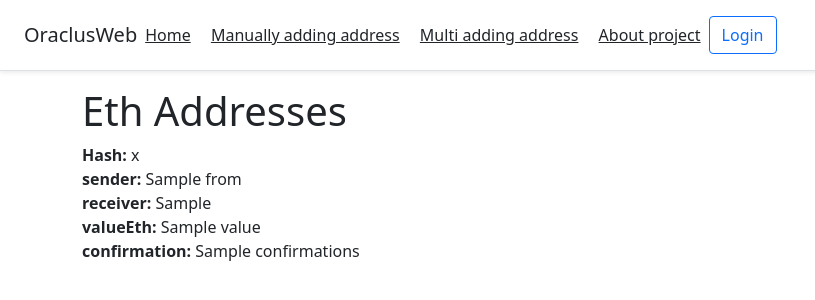
After one commit to Kamilovkz/oraclusWeb, a Django app: page /ethapi in a window 1280 px wide. The commit adds this page. Shown: the top 300 px of the page, without its empty margins (0-815 px from the left). Run offline with Django 4.2, Linux system fonts and the light colour scheme; a database or web service that is not in the repository returns one stand-in record (values such as "Sample title"); data that the repository does not hold is empty.

Commit message:
version 1.1

```diff
--- a/main/templates/main/base.html
+++ b/main/templates/main/base.html
@@ -14,6 +14,7 @@
         <nav class="my-2 my-md-0 mr-md-3">
           <a class="p-2 text-dark" href="{% url 'home' %}">Home</a>
           <a class="p-2 text-dark" href="{% url 'create' %}">Manually adding address</a>
+          <a class="p-2 text-dark" href="{% url 'ethapi' %}">Multi adding address</a>
           <a class="p-2 text-dark" href="{% url 'about' %}">About project</a>
         </nav>
         <a class="btn btn-outline-primary" href="#">Login</a>
--- /dev/null
+++ b/main/templates/main/ethapi.html
@@ -0,0 +1,14 @@
+{% extends 'main/base.html' %}
+
+{% block title %}
+Eth API
+{% endblock %}
+
+{% block content %}
+<h1>Eth Addresses</h1>
+    <b>Hash:</b> {{ info.hash }}<br>
+    <b>sender:</b> {{ info.sender}}<br>
+    <b>receiver:</b> {{ info.receiver }}<br>
+    <b>valueEth:</b> {{ info.valueEth }}<br>
+    <b>confirmation:</b> {{ info.confirmation }}<br>
+{% endblock %}
--- a/main/urls.py
+++ b/main/urls.py
@@ -4,5 +4,6 @@ from . import views
 urlpatterns = [
     path('', views.index, name='home'),
     path('about-project', views.about, name='about'),
-    path('create', views.create, name='create')
+    path('create', views.create, name='create'),
+    path('ethapi', views.api, name='ethapi')
 ]
--- a/main/views.py
+++ b/main/views.py
@@ -1,6 +1,7 @@
 from django.shortcuts import render, redirect
 from .models import Task
 from .forms import TaskForm
+import requests
 
 # Create your views here.
 def index(request):
@@ -27,3 +28,23 @@ def create(request):
         'error': error
     }
     return render(request, 'main/create.html', context)
+
+def api(request):
+    keyApi = 'AXJCAMW4DHQ3K7V3W2TZ2ZMGJ6QSVDU2F6'
+    url = 'https://api.etherscan.io/api?module=account&action=txlist&address={}&startblock=0&endblock=99999999&page=1&offset=10&sort=asc&apikey=' + keyApi
+    targetAddress = '0x0dbd5ad2BdA52655eA3837657a98De322DBa90f6'
+    res = requests.get(url.format(targetAddress)).json()
+
+
+    target_address = {
+        'hash': res["result"][0]["hash"],
+        'sender': res["result"][0]["from"],
+        'receiver': res["result"][0]["to"],
+        'valueEth': res["result"][0]["value"],
+        'confirmation': res["result"][0]["confirmations"]
+    }
+    information = {'info': target_address}
+
+
+
+    return render(request, 'main/ethapi.html', information)
--- a/oraclusWeb/settings.py
+++ b/oraclusWeb/settings.py
@@ -20,7 +20,7 @@ BASE_DIR = Path(__file__).resolve().parent.parent
 # See https://docs.djangoproject.com/en/4.0/howto/deployment/checklist/
 
 # SECURITY WARNING: keep the secret key used in production secret!
-SECRET_KEY = ''
+SECRET_KEY = 'django-insecure-pnq+=gmnyl3^wajayzlk3-cdlb9^y+nqv5z0czq&s!5ivn^g%*'
 
 # SECURITY WARNING: don't run with debug turned on in production!
 DEBUG = True
--- a/oraclusWeb/urls.py
+++ b/oraclusWeb/urls.py
@@ -1,8 +1,7 @@
-
 from django.contrib import admin
 from django.urls import path, include
 
 urlpatterns = [
     path('admin/', admin.site.urls),
-    path('', include('main.urls'))
+    path('', include('main.urls')),
 ]
```
Also changed, not shown: db.sqlite3, main/migrations/0003_auto_20220515_1900.py (added), 1 other file.
